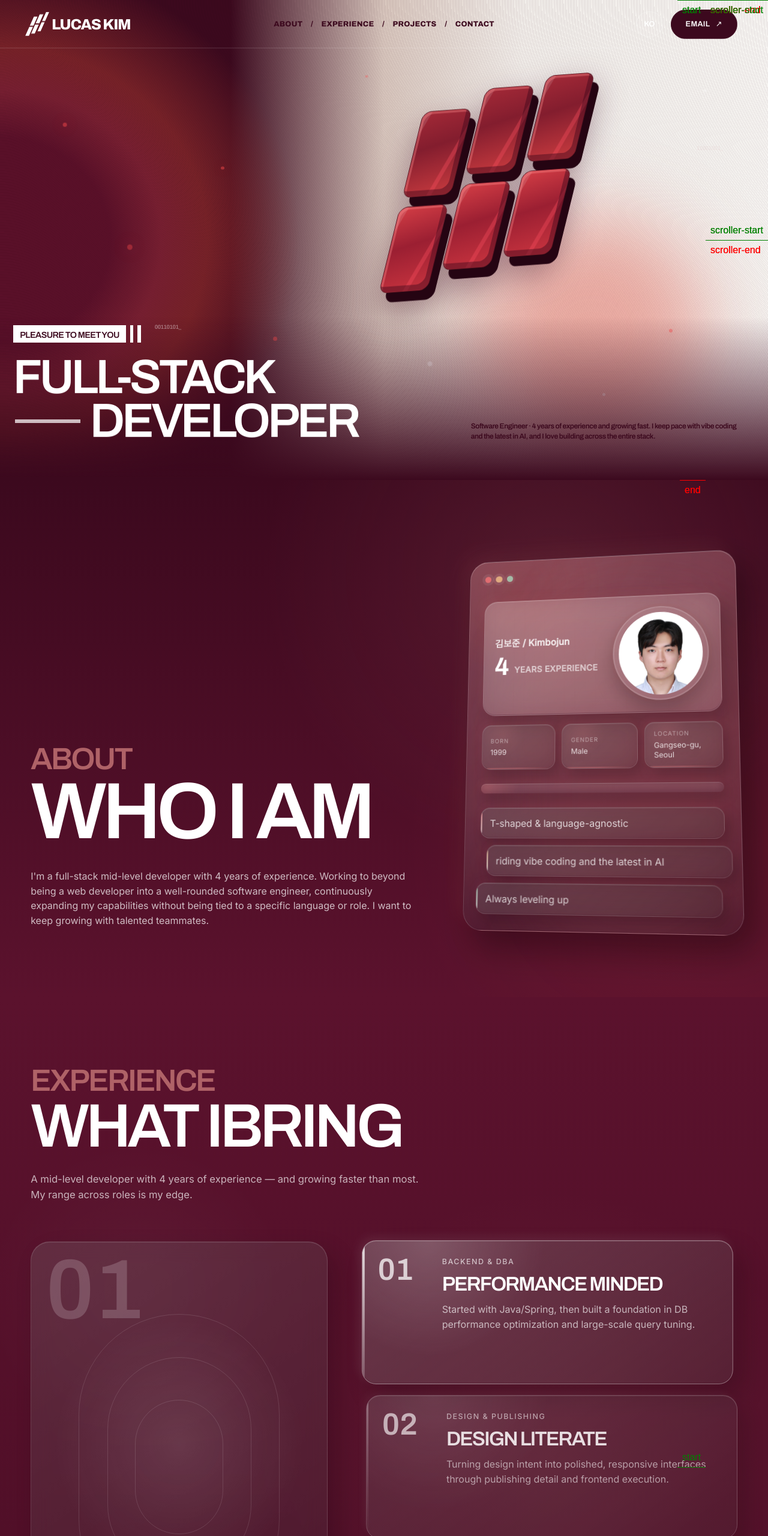
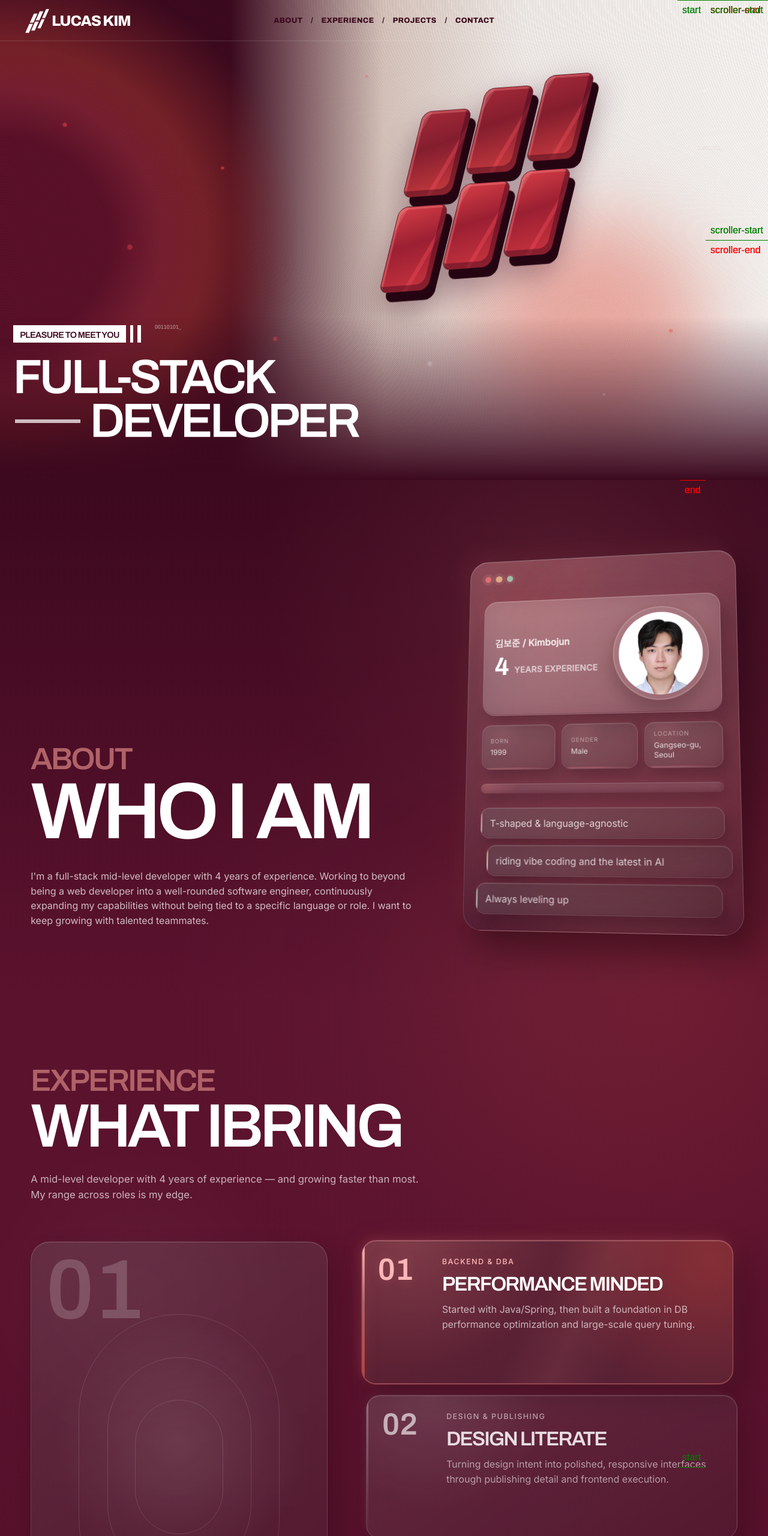
Before and after one commit to HappyMarmot123/LucasDev, a website built with Vite: page index.html in a window 1280 px wide. Shown: the top 2560 px of the page at 60% size. Built offline with nearby package versions, Linux system fonts and the light colour scheme; some packages are replaced by stand-ins of ours; animation ran at ten frames a second.

Commit message:
feat: landing page done

```diff
--- a/src/i18n.ts
+++ b/src/i18n.ts
@@ -1,6 +1,4 @@
 export type Lang = 'en' | 'ko';
-
-export const defaultLang: Lang = 'en';
 
 export const copy = {
   en: {
@@ -20,7 +18,6 @@ export const copy = {
       kicker: 'Pleasure to Meet you',
       titleA: 'FULL-STACK',
       titleB: 'DEVELOPER',
-      body: 'Software Engineer · 4 years of experience and growing fast. I keep pace with vibe coding and the latest in AI, and I love building across the entire stack.',
     },
     about: {
       label: 'About',
@@ -131,7 +128,6 @@ export const copy = {
       kicker: '안녕하세요, 김보준입니다',
       titleA: '풀스택',
       titleB: '개발자',
-      body: '소프트웨어 엔지니어 · 빠르게 성장하는 4년 차. 바이브 코딩과 AI 최신 트렌드에 발맞추며, 스택 전반을 아우르는 개발을 좋아합니다.',
     },
     about: {
       label: '소개',
--- a/src/main.ts
+++ b/src/main.ts
@@ -10,7 +10,7 @@ import { initProjectModal } from './modules/projectModal';
 import { initSmoothScroll } from './modules/smoothScroll';
 import { initStepsPin } from './modules/stepsPin';
 import { initTextReveal } from './modules/textReveal';
-import { copy, defaultLang, type Lang } from './i18n';
+import { copy } from './i18n';
 
 type Step = { number: string; eyebrow: string; title: string; body: string };
 
@@ -20,11 +20,7 @@ const contact = {
   linkedin: 'https://www.linkedin.com/',
 };
 
-function getLang(): Lang {
-  return localStorage.getItem('lucasdev-lang') === 'ko' ? 'ko' : defaultLang;
-}
-
-const lang = getLang();
+const lang = 'en';
 const t = copy[lang];
 document.documentElement.lang = lang;
 
@@ -200,11 +196,6 @@ app.innerHTML = `
         <a href="#contact">${t.nav.contact}</a>
       </nav>
       <div class="header-actions">
-        <button class="lang-toggle" type="button" data-lang-toggle aria-label="Switch language">${lang === 'en' ? 'KO' : 'EN'}</button>
-        <a class="button button--small button--outline" href="mailto:${contact.email}">
-          <span>${t.nav.email}</span>
-          <span aria-hidden="true">↗</span>
-        </a>
         <button class="menu-toggle" type="button" aria-label="Open menu" aria-expanded="false" data-menu-toggle>
           <span></span>
           <span></span>
@@ -256,12 +247,9 @@ app.innerHTML = `
           <span><b></b>${t.hero.titleB}</span>
         </h1>
       </div>
-      <div class="hero-body">
-        <p>${t.hero.body}</p>
-      </div>
     </section>
 
-    <section class="profile-section section-pad" data-profile-motion aria-labelledby="profile-title">
+    <section class="profile-section section-pad" id="about" data-profile-motion aria-labelledby="profile-title">
       <div class="profile-grid">
         <div class="profile-copy">
           <p class="profile-kicker" data-reveal>${t.about.label}</p>
@@ -373,11 +361,6 @@ initHeader();
 initIndustries();
 initProjectModal(projects, lang, t.modal);
 
-document.querySelector<HTMLButtonElement>('[data-lang-toggle]')?.addEventListener('click', () => {
-  localStorage.setItem('lucasdev-lang', lang === 'en' ? 'ko' : 'en');
-  window.location.reload();
-});
-
 if (!reduce) {
   initSmoothScroll();
   initTextReveal();
--- a/src/styles/app.css
+++ b/src/styles/app.css
@@ -571,19 +571,6 @@
   display: block;
 }
 
-.hero-body {
-  position: absolute;
-  right: clamp(1.6rem, 2.7vw, 2.8rem);
-  bottom: clamp(2.5rem, 5vw, 4.7rem);
-  z-index: 4;
-  width: min(30rem, 36vw);
-  color: var(--color-brown);
-  font-family: var(--font-heading);
-  font-size: clamp(0.75rem, 0.82vw, 0.92rem);
-  letter-spacing: -0.035em;
-  line-height: 1.42;
-}
-
 .section-heading {
   width: min(100%, 108rem);
   margin: 0 auto clamp(2.4rem, 5vw, 5rem);
@@ -761,10 +748,11 @@
 .steps-section {
   position: relative;
   background:
+    radial-gradient(circle at 88% 0%, rgb(227 75 58 / 11%), transparent 34rem),
+    radial-gradient(circle at 70% 0%, rgb(175 98 103 / 10%), transparent 38rem),
     radial-gradient(circle at 18% 18%, rgb(255 255 255 / 4%), transparent 16rem),
-    radial-gradient(circle at 72% 28%, rgb(175 98 103 / 14%), transparent 28rem),
     radial-gradient(circle at 28% 100%, rgb(227 75 58 / 14%), transparent 29rem),
-    linear-gradient(180deg, var(--join-profile-steps) 0%, var(--join-steps-marquee) 100%);
+    linear-gradient(180deg, var(--join-profile-steps) 0%, var(--join-profile-steps) 18%, var(--join-steps-marquee) 100%);
 }
 
 .steps-pin-inner {
@@ -871,30 +859,57 @@
 .step-card::before {
   position: absolute;
   inset: 0 auto 0 0;
+  z-index: 2;
   width: 0.18rem;
   background: linear-gradient(180deg, rgb(255 255 255 / 36%), transparent);
   opacity: 1;
   content: '';
 }
 
+.step-card::after {
+  position: absolute;
+  inset: 0;
+  z-index: 0;
+  background:
+    linear-gradient(115deg, transparent 0 46%, rgb(175 98 103 / 16%) 58%, transparent 72%),
+    radial-gradient(circle at 92% 12%, rgb(227 75 58 / 14%), transparent 15rem);
+  opacity: 0;
+  pointer-events: none;
+  transition: opacity 220ms ease;
+  content: '';
+}
+
+.step-card > * {
+  position: relative;
+  z-index: 1;
+}
+
 .step-card.is-active {
-  border-color: rgb(255 255 255 / 34%);
+  border-color: rgb(255 142 142 / 48%);
   background:
-    radial-gradient(circle at 18% 0%, rgb(255 255 255 / 16%), transparent 12rem),
-    linear-gradient(145deg, rgb(255 255 255 / 18%), rgb(255 255 255 / 7%)),
-    rgb(18 2 8 / 18%);
+    radial-gradient(circle at 12% -8%, rgb(175 98 103 / 42%), transparent 15rem),
+    radial-gradient(circle at 96% 16%, rgb(227 75 58 / 20%), transparent 17rem),
+    linear-gradient(145deg, rgb(175 98 103 / 24%), rgb(255 255 255 / 8%)),
+    rgb(18 2 8 / 26%);
   box-shadow:
-    1rem 1.2rem 2.5rem rgb(18 2 8 / 22%),
-    -0.35rem -0.4rem 1.1rem rgb(255 255 255 / 8%),
+    1rem 1.2rem 2.7rem rgb(18 2 8 / 28%),
+    0 0 0 1px rgb(255 142 142 / 12%),
+    0 0 2.4rem rgb(175 98 103 / 18%),
+    -0.35rem -0.4rem 1.1rem rgb(255 142 142 / 10%),
     inset 0 1px 0 rgb(255 255 255 / 20%),
-    inset 0 -1px 0 rgb(60 9 30 / 28%);
+    inset 0 -1px 0 rgb(151 73 78 / 36%);
   opacity: 1;
   transform: translateX(-0.45rem) translateY(-0.12rem);
 }
 
 .step-card.is-active::before {
   width: 0.24rem;
-  background: linear-gradient(180deg, rgb(255 255 255 / 82%), rgb(255 255 255 / 18%));
+  background: linear-gradient(180deg, #ffb6b6 0%, var(--color-orange) 44%, rgb(227 75 58 / 72%) 100%);
+  box-shadow: 0 0 1.4rem rgb(175 98 103 / 48%);
+}
+
+.step-card.is-active::after {
+  opacity: 1;
 }
 
 .step-card__number {
@@ -902,6 +917,12 @@
   font-family: var(--font-heading);
   font-size: clamp(2.1rem, 4vw, 4.4rem);
   line-height: 0.9;
+}
+
+.step-card.is-active .step-card__number,
+.step-card.is-active .section-label {
+  color: #ffb6b6;
+  text-shadow: 0 0 1.15rem rgb(175 98 103 / 42%);
 }
 
 .marquee-band {
@@ -1345,14 +1366,6 @@
     bottom: 8rem;
   }
 
-  .hero-body {
-    right: auto;
-    left: 1rem;
-    bottom: 1.4rem;
-    width: calc(100% - 2rem);
-    color: rgb(255 255 255 / 78%);
-  }
-
   .industry-showcase {
     grid-template-columns: 1fr;
     min-height: auto;
@@ -1394,10 +1407,6 @@
     padding-inline: 1rem;
   }
 
-  .header-actions .button {
-    display: none;
-  }
-
   .hero-copy h1,
   .section-heading h2,
   .cta-main h2 {
@@ -1447,28 +1456,6 @@
     justify-content: flex-start;
     justify-self: start;
   }
-}
-
-/* Portfolio content pass */
-.lang-toggle {
-  display: inline-grid;
-  min-width: 2.8rem;
-  height: 2.7rem;
-  place-items: center;
-  border: 1px solid rgb(255 255 255 / 24%);
-  border-radius: 999px;
-  background: rgb(255 255 255 / 8%);
-  color: currentColor;
-  font-family: var(--font-heading);
-  font-size: 0.78rem;
-  text-transform: uppercase;
-  transition: background 180ms ease, color 180ms ease, transform 180ms ease;
-}
-
-.lang-toggle:hover {
-  background: var(--color-white);
-  color: var(--color-brown);
-  transform: translateY(-2px);
 }
 
 .intro-section {
@@ -1712,7 +1699,8 @@
   overflow: hidden;
   background:
     radial-gradient(circle at 72% 18%, rgb(175 98 103 / 16%), transparent 30rem),
-    radial-gradient(circle at 88% 70%, rgb(227 75 58 / 10%), transparent 28rem),
+    radial-gradient(circle at 88% 100%, rgb(227 75 58 / 11%), transparent 34rem),
+    radial-gradient(circle at 70% 100%, rgb(175 98 103 / 10%), transparent 38rem),
     linear-gradient(180deg, var(--join-hero-profile) 0%, var(--join-profile-steps) 100%);
 }
 
```
Also changed, not shown: 1 other file.
